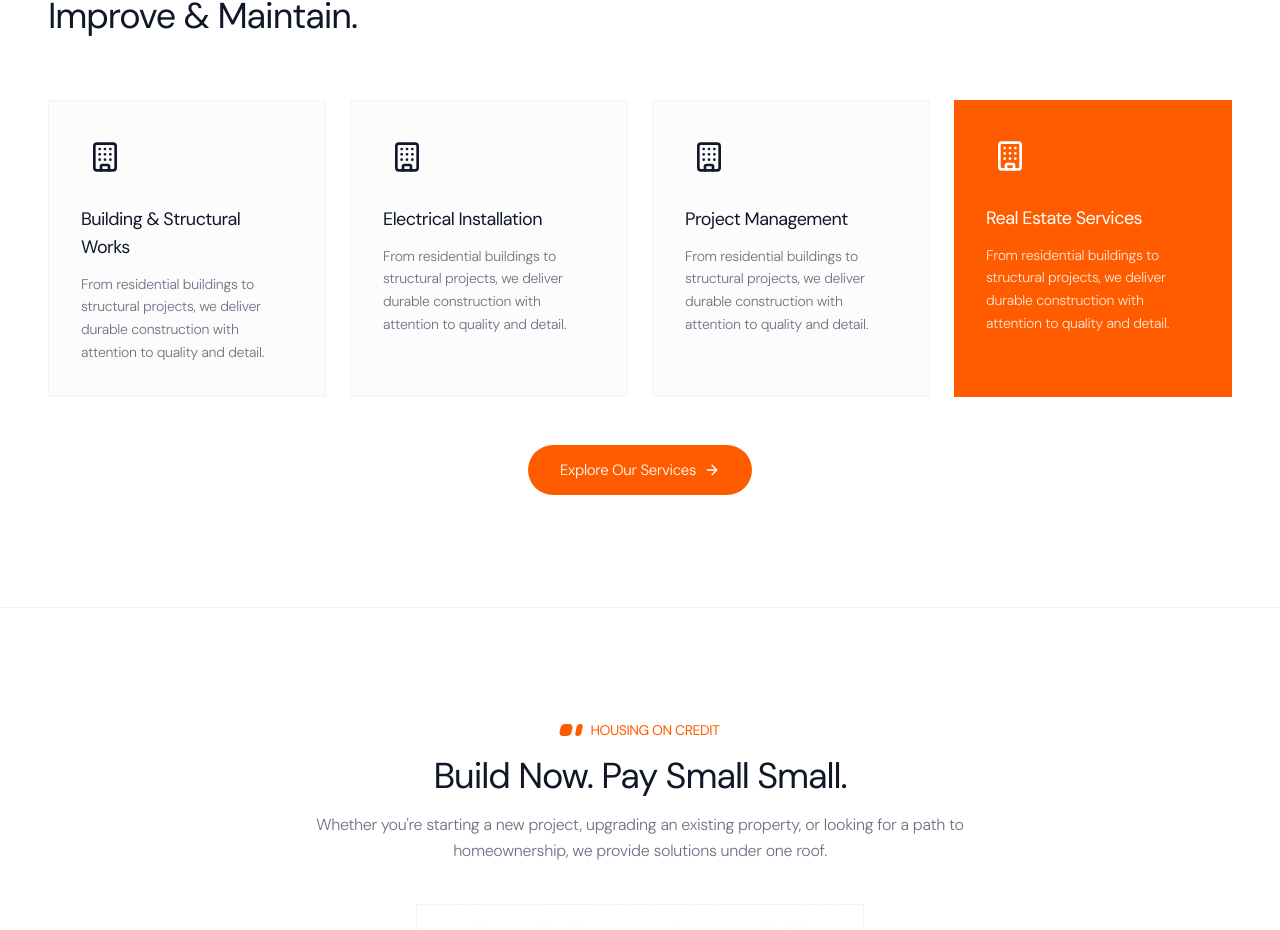
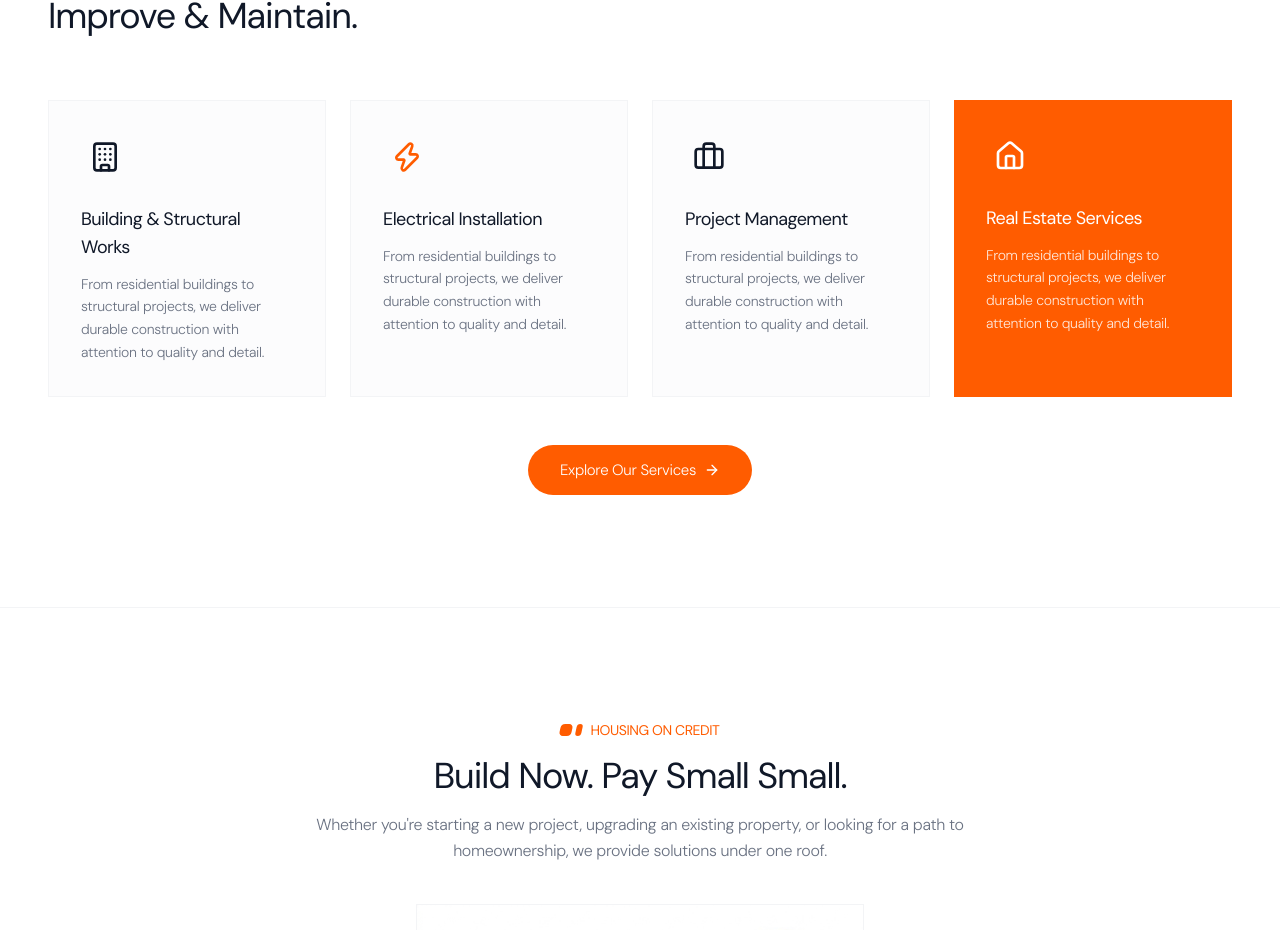
Before and after one commit to devNenye001/four-links-gate-construction, a React (Vite) app: page / in a window 1280 px wide. Shown: the part 1486-2416 px from the top of the page. Built offline with nearby package versions, Linux system fonts and the light colour scheme.

Commit message:
Update Services section icons in Home page

```diff
--- a/src/pages/Home.tsx
+++ b/src/pages/Home.tsx
@@ -7,7 +7,10 @@ import {
   Star,
   ArrowRight,
   UserCheck,
-  DollarSign
+  DollarSign,
+  Zap,
+  Briefcase,
+  Home as HomeIcon
 } from 'lucide-react';
 import { Navbar } from '../components/Navbar';
 
@@ -272,7 +275,7 @@ export const Home: React.FC = () => {
             {/* Card 2: Electrical */}
             <div className="bg-gray-50/50 p-8 border border-gray-100 flex flex-col items-start transition-colors duration-300">
               <div className="w-12 h-12 flex items-center justify-center mb-6 text-gray-900">
-                <Building className="w-8 h-8" />
+                <Zap className="w-8 h-8 text-[#FF5C00]" />
               </div>
               <h3 className="text-gray-900 font-medium tracking-medium text-lg mb-3">Electrical Installation</h3>
               <p className="text-gray-500 font-regular tracking-regular text-[14px] leading-relaxed">
@@ -283,7 +286,7 @@ export const Home: React.FC = () => {
             {/* Card 3: Project Management */}
             <div className="bg-gray-50/50 p-8 border border-gray-100 flex flex-col items-start transition-colors duration-300">
               <div className="w-12 h-12 flex items-center justify-center mb-6 text-gray-900">
-                <Building className="w-8 h-8" />
+                <Briefcase className="w-8 h-8 text-gray-900" />
               </div>
               <h3 className="text-gray-900 font-medium tracking-medium text-lg mb-3">Project Management</h3>
               <p className="text-gray-500 font-regular tracking-regular text-[14px] leading-relaxed">
@@ -294,7 +297,7 @@ export const Home: React.FC = () => {
             {/* Card 4: Real Estate Services (Solid Orange) */}
             <div className="bg-[#FF5C00] text-white p-8 flex flex-col items-start transition-colors duration-300">
               <div className="w-12 h-12 flex items-center justify-center mb-6 text-white">
-                <Building className="w-8 h-8" />
+                <HomeIcon className="w-8 h-8 text-white" />
               </div>
               <h3 className="text-white font-medium tracking-medium text-lg mb-3">Real Estate Services</h3>
               <p className="text-white/85 font-regular tracking-regular text-[14px] leading-relaxed">
```
